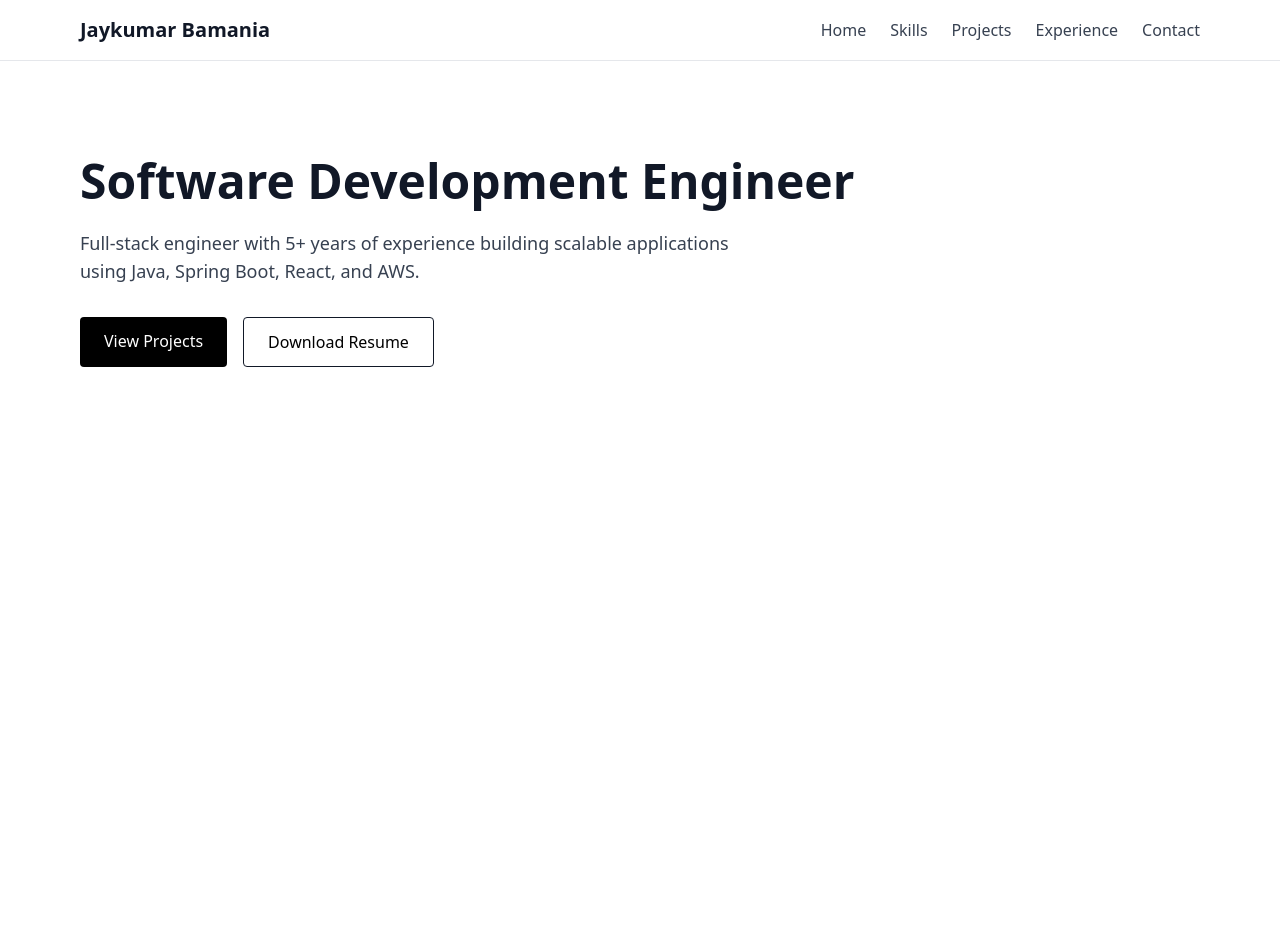
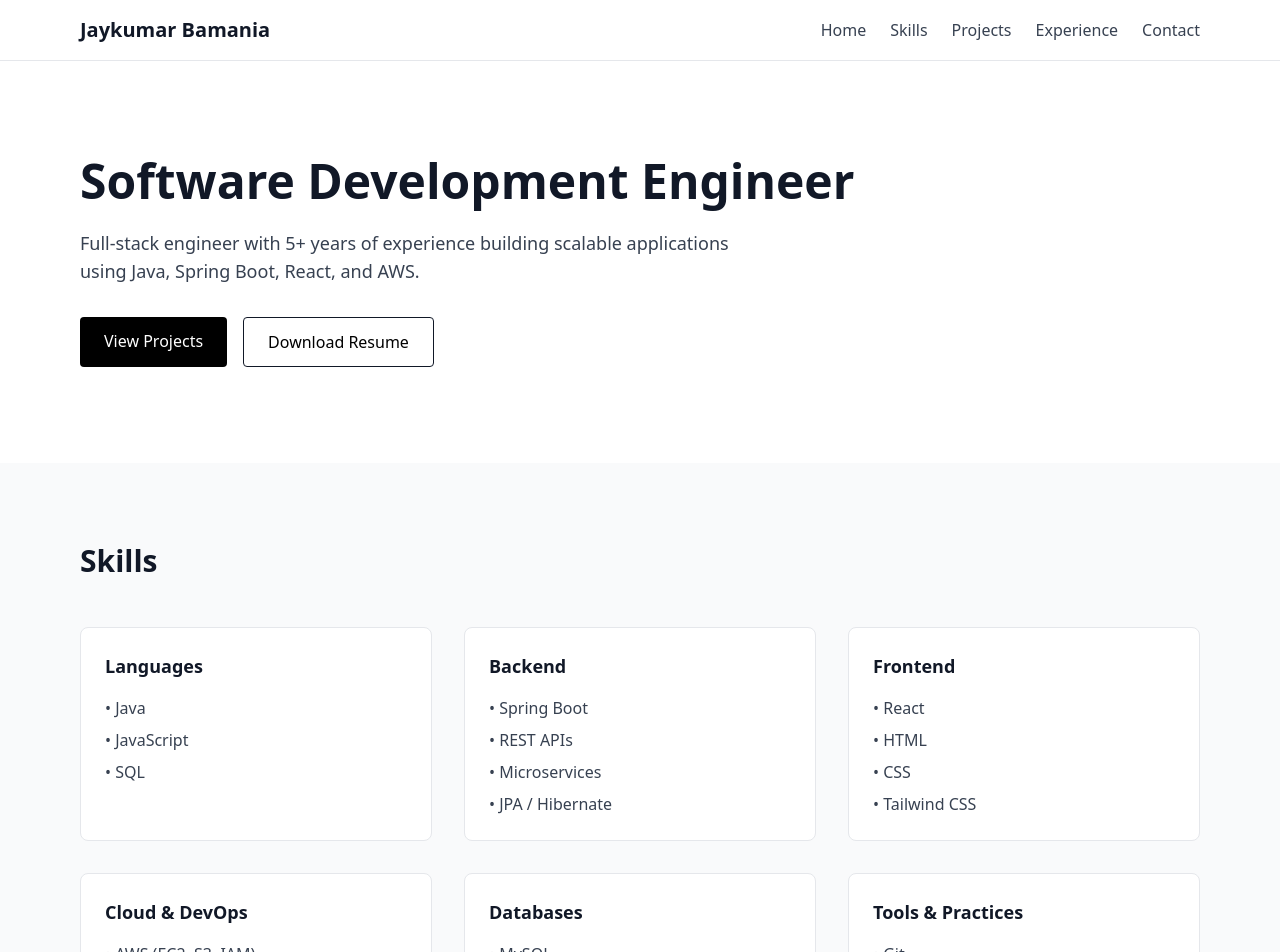
Before and after one commit to jaykumarbamania/My_Portfolio, a React (Vite) app: page / in a window 1280 px wide. Shown: the top 952 px of the page. Before the commit the page ends 800 px from the top, so only its background shows below. Built offline with nearby package versions, Linux system fonts and the light colour scheme.

Commit message:
Added skills section

```diff
--- a/src/App.jsx
+++ b/src/App.jsx
@@ -1,11 +1,13 @@
 import Navbar from "./components/Navbar";
 import Hero from "./sections/Hero";
+import Skills from "./sections/Skills";
 
 function App() {
   return (
     <>
       <Navbar />
       <Hero />
+      <Skills />
     </>
   );
 }
--- /dev/null
+++ b/src/sections/Skills.jsx
@@ -0,0 +1,41 @@
+const skills = {
+  "Languages": ["Java", "JavaScript", "SQL"],
+  "Backend": ["Spring Boot", "REST APIs", "Microservices", "JPA / Hibernate"],
+  "Frontend": ["React", "HTML", "CSS", "Tailwind CSS"],
+  "Cloud & DevOps": ["AWS (EC2, S3, IAM)", "Docker", "CI/CD"],
+  "Databases": ["MySQL", "PostgreSQL", "MongoDB"],
+  "Tools & Practices": ["Git", "Agile", "Clean Code"]
+};
+
+const Skills = () => {
+  return (
+    <section id="skills" className="bg-gray-50 py-20">
+      <div className="max-w-6xl mx-auto px-4">
+        <h3 className="text-3xl font-bold text-gray-900 mb-12">
+          Skills
+        </h3>
+
+        <div className="grid md:grid-cols-2 lg:grid-cols-3 gap-8">
+          {Object.entries(skills).map(([category, items]) => (
+            <div
+              key={category}
+              className="bg-white border rounded-lg p-6"
+            >
+              <h4 className="text-lg font-semibold text-gray-900 mb-4">
+                {category}
+              </h4>
+
+              <ul className="space-y-2 text-gray-700">
+                {items.map((skill) => (
+                  <li key={skill}>• {skill}</li>
+                ))}
+              </ul>
+            </div>
+          ))}
+        </div>
+      </div>
+    </section>
+  );
+};
+
+export default Skills;
```
Also changed, not shown: 1 other file (tests, documents, lock files or other folders).
